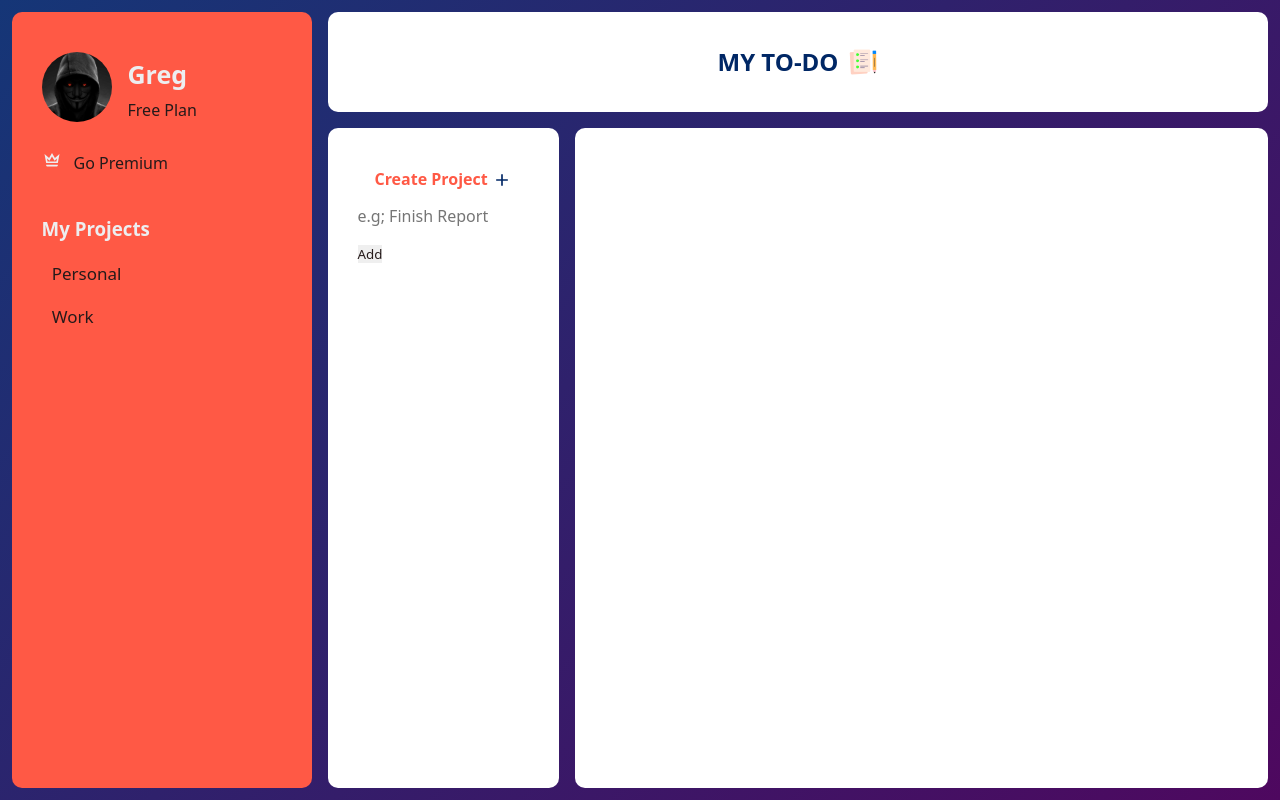
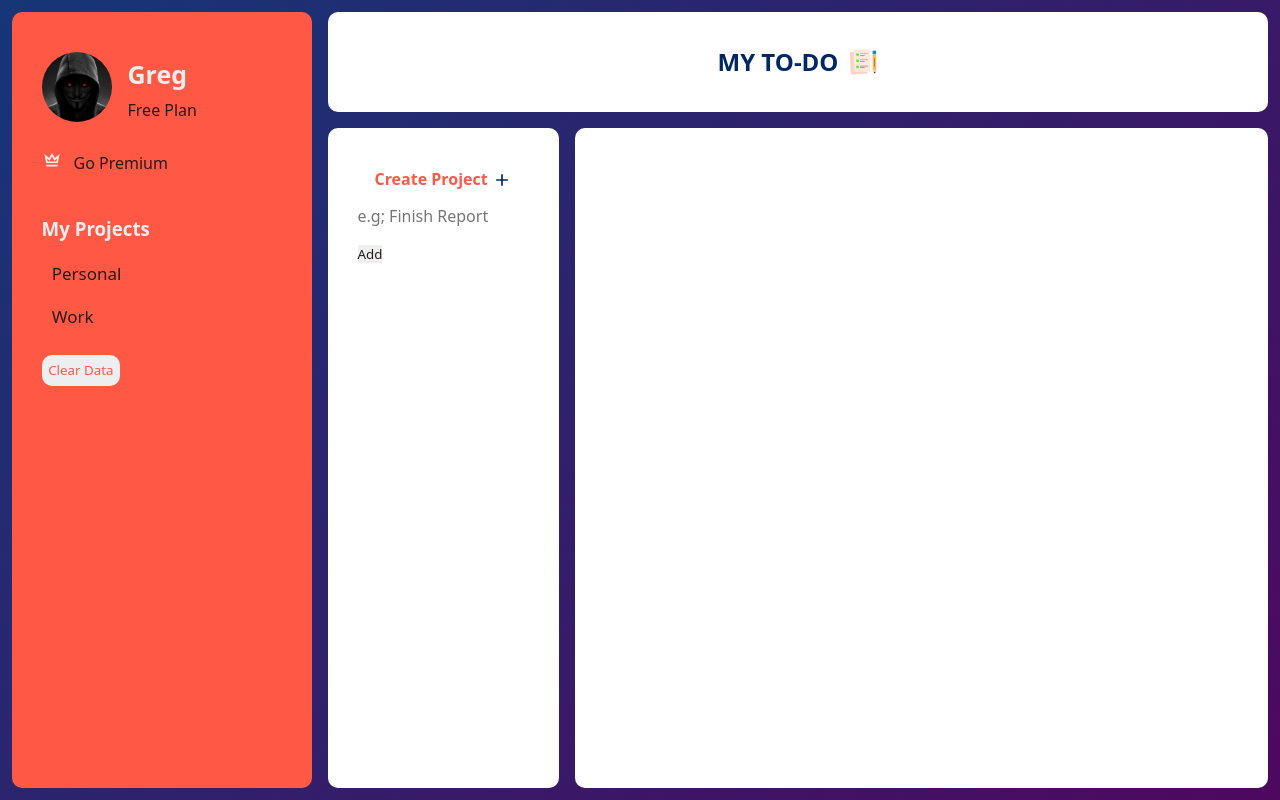
Before and after one commit to GregHaris/TodoList-App, a website built with webpack: page src/template.html in a window 1280 px wide. Built offline with nearby package versions, Linux system fonts and the light colour scheme.

Commit message:
added and styled a clearLocalStorage data button

```diff
--- a/src/style.css
+++ b/src/style.css
@@ -103,6 +103,11 @@
   color: var(--off-white-clr);
 }
 
+.login-details .user-name:not(span):hover,
+.clear-localStorage-btn:hover {
+  opacity: .9;
+}
+
 .login-details .user-name span {
   display: block;
   font-size: 16px;
@@ -155,6 +160,15 @@
 .go-premium:hover,
 .task-type ul li:hover {
   background: var(--transparent-reddish-orange-clr);
+}
+
+.clear-localStorage-btn {
+  padding: .5em;
+  border-radius: var(--container-border-radius);
+  font-weight: 500;
+  color: var(--reddish-orange-clr);
+  background-color: var(--off-white-clr);
+  cursor: pointer;
 }
 
 .todo-app {
@@ -229,6 +243,7 @@ input {
   padding: 15px 0;
   min-width: 150px;
 }
+
 
 .subtasks-creator-container button {
   padding: 8px 16px;
--- a/src/template.html
+++ b/src/template.html
@@ -20,13 +20,16 @@
         </div>
         <div class="go-premium">Go Premium</div>
       </div>
-      <div class="calendar"></div>
+      <div class="calendar" id="fullCalender"></div>
       <div class="task-type">
         <h3>My Projects</h3>
         <ul>
           <li>Personal</li>
           <li>Work</li>
         </ul>
+      </div>
+      <div class=".clear-localStorage-btn-container">
+        <button class="clear-localStorage-btn" id="clearLocalStorageBtn">Clear Data</button>
       </div>
     </div>
     <div class="todo-app" id="todoApp">
```
